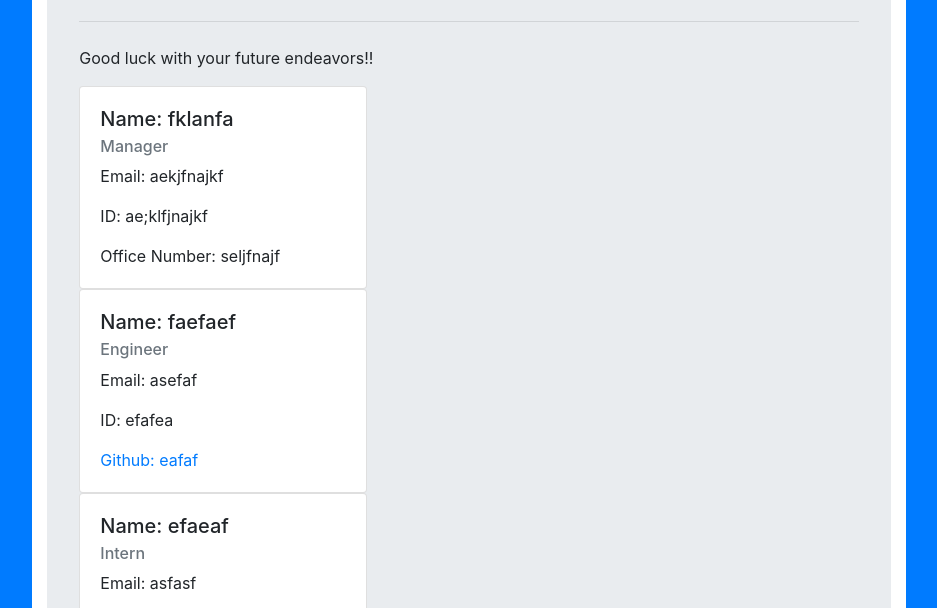
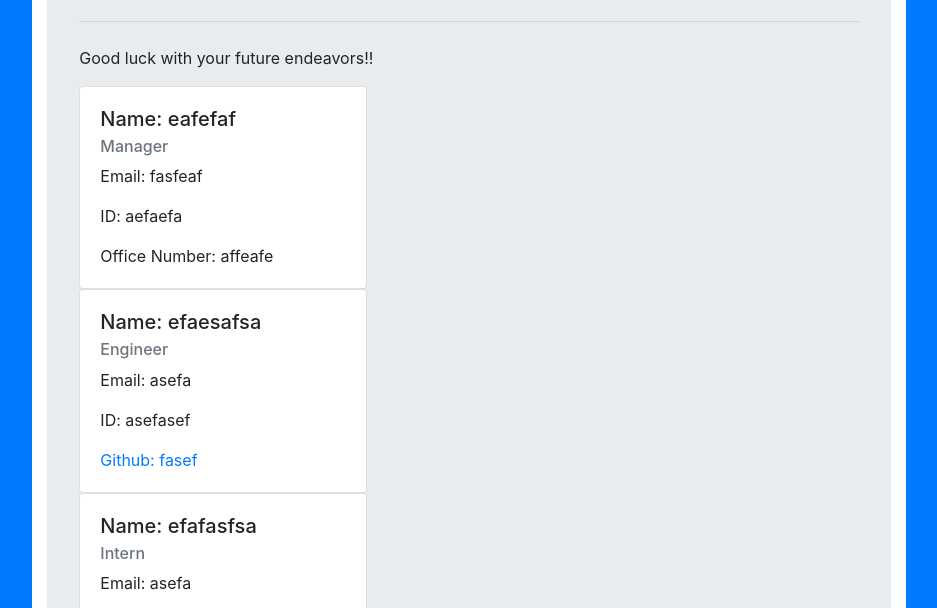
Before and after one commit to Anierva95/TeamProfileGenerator, a website: page Develop/team.html in a window 1280 px wide. Shown: the part 172-780 px from the top of the page, without its empty margins (171-1108 px from the left). Drawn offline with nearby package versions, Linux system fonts and the light colour scheme.

```diff
--- a/Develop/team.html
+++ b/Develop/team.html
@@ -19,27 +19,27 @@
         </p>
         <div class="card" style="width: 18rem;">
     <div class="card-body">
-      <h5 class="card-title">Name: fklanfa</h5>
+      <h5 class="card-title">Name: eafefaf</h5>
       <h6 class="card-subtitle mb-2 text-muted">Manager</h6>
-      <p class="card-text">Email: aekjfnajkf</p>
-      <p class="card-text">ID: ae;klfjnajkf</p>
-      <p class="card-text">Office Number: seljfnajf</p>
+      <p class="card-text">Email: fasfeaf</p>
+      <p class="card-text">ID: aefaefa</p>
+      <p class="card-text">Office Number: affeafe</p>
     </div>
   </div><div class="card" style="width: 18rem;">
     <div class="card-body">
-      <h5 class="card-title">Name: faefaef</h5>
+      <h5 class="card-title">Name: efaesafsa</h5>
       <h6 class="card-subtitle mb-2 text-muted">Engineer</h6>
-      <p class="card-text">Email: asefaf</p>
-      <p class="card-text">ID: efafea</p>
-      <a href="https://github.com/eafaf" class="card-link">Github: eafaf</a>
+      <p class="card-text">Email: asefa</p>
+      <p class="card-text">ID: asefasef</p>
+      <a href="https://github.com/fasef" class="card-link">Github: fasef</a>
     </div>
   </div><div class="card" style="width: 18rem;">
     <div class="card-body">
-      <h5 class="card-title">Name: efaeaf</h5>
+      <h5 class="card-title">Name: efafasfsa</h5>
       <h6 class="card-subtitle mb-2 text-muted">Intern</h6>
-      <p class="card-text">Email: asfasf</p>
-      <p class="card-text">ID: aesfaf</p>
-      <p class="card-text">School: aesfaef</p>
+      <p class="card-text">Email: asefa</p>
+      <p class="card-text">ID: asefaf</p>
+      <p class="card-text">School: aesf</p>
     </div>
   </div>
       </div></div>
```
